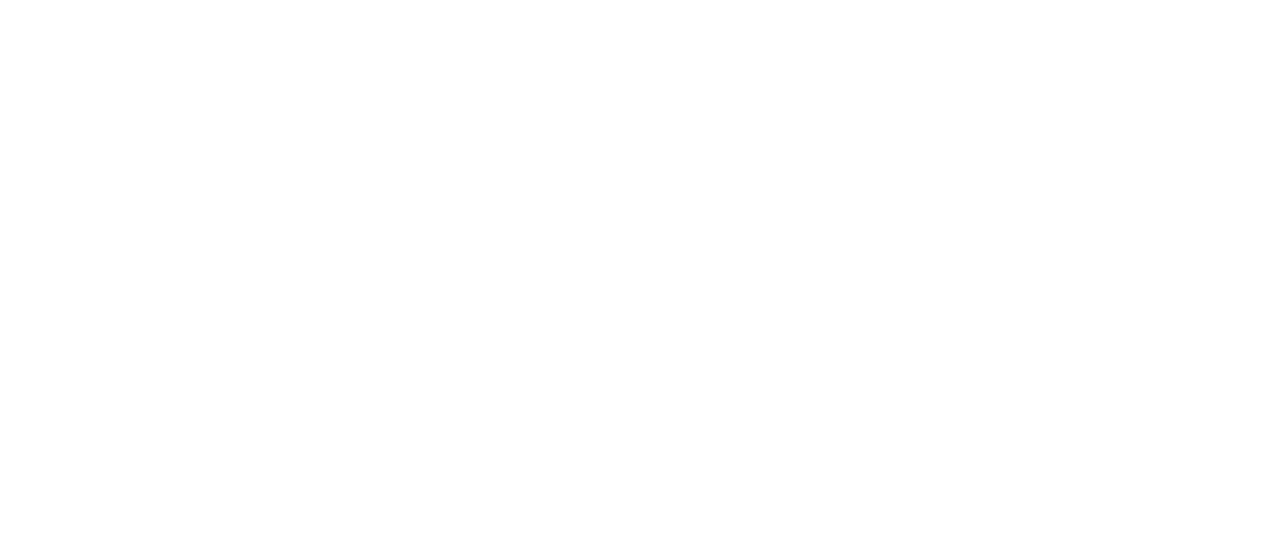
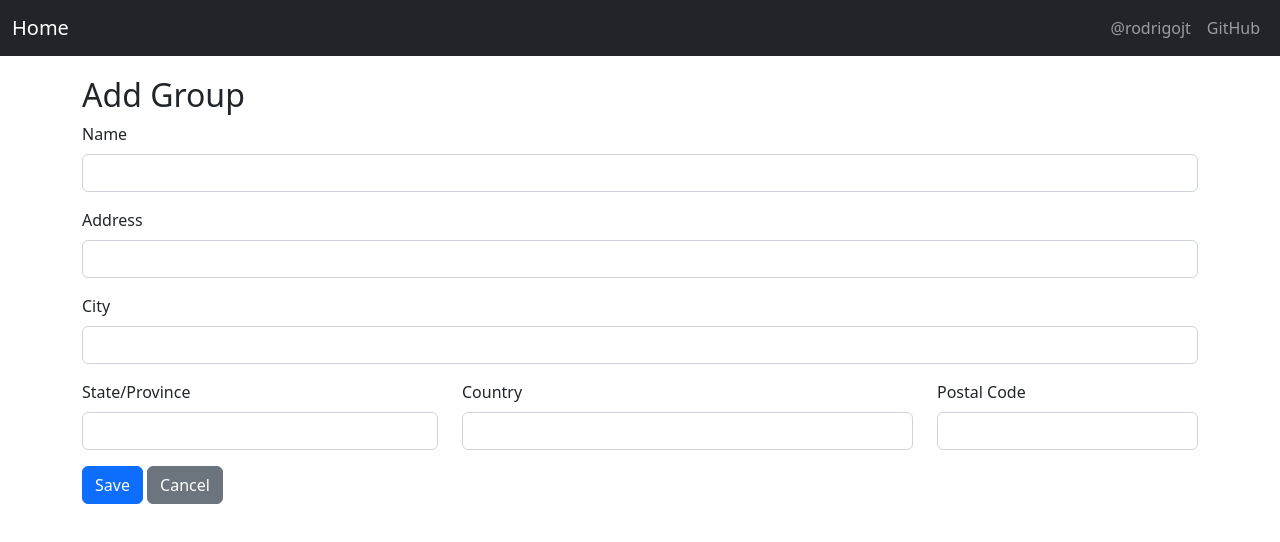
Before and after one commit to rodrigojteixeira/SpringBootReact, a React (Create React App) app in the folder frontend/: page /groups/1 in a window 1280 px wide. Before the commit this address had no page. Shown: the top 542 px of the page. Built offline with nearby package versions, Linux system fonts and the light colour scheme; no server answers.

Commit message:
Able to add and edit groups

```diff
--- a/frontend/src/App.js
+++ b/frontend/src/App.js
@@ -11,6 +11,7 @@
       <Routes>
         <Route exact path="/" element={<Home/>}/>
         <Route path='/groups' exact={true} element={<GroupList/>}/>
+        <Route path='/groups/:id' element={<GroupEdit/>}/>
       </Routes>
     </Router>
   )
--- /dev/null
+++ b/frontend/src/GroupEdit.js
@@ -0,0 +1,97 @@
+import React, { useEffect, useState } from 'react';
+import { Link, useNavigate, useParams } from 'react-router-dom';
+import { Button, Container, Form, FormGroup, Input, Label } from 'reactstrap';
+import AppNavbar from './AppNavbar';
+
+const GroupEdit = () => {
+  const initialFormState = {
+    name: '',
+    address: '',
+    city: '',
+    stateOrProvince: '',
+    country: '',
+    postalCode: ''
+  };
+  const [group, setGroup] = useState(initialFormState);
+  const navigate = useNavigate();
+  const { id } = useParams();
+
+  useEffect(() => {
+    if (id !== 'new') {
+      fetch(`/api/group/${id}`)
+        .then(response => response.json())
+        .then(data => setGroup(data));
+    }
+  }, [id, setGroup]);
+
+  const handleChange = (event) => {
+    const { name, value } = event.target
+
+    setGroup({ ...group, [name]: value })
+  }
+
+  const handleSubmit = async (event) => {
+    event.preventDefault();
+
+    await fetch(`/api/group${group.id ? `/${group.id}` : ''}`, {
+      method: (group.id) ? 'PUT' : 'POST',
+      headers: {
+        'Accept': 'application/json',
+        'Content-Type': 'application/json'
+      },
+      body: JSON.stringify(group)
+    });
+    setGroup(initialFormState);
+    navigate('/groups');
+  }
+
+  const title = <h2>{group.id ? 'Edit Group' : 'Add Group'}</h2>;
+
+  return (<div>
+      <AppNavbar/>
+      <Container>
+        {title}
+        <Form onSubmit={handleSubmit}>
+          <FormGroup>
+            <Label for="name">Name</Label>
+            <Input type="text" name="name" id="name" value={group.name || ''}
+                   onChange={handleChange} autoComplete="name"/>
+          </FormGroup>
+          <FormGroup>
+            <Label for="address">Address</Label>
+            <Input type="text" name="address" id="address" value={group.address || ''}
+                   onChange={handleChange} autoComplete="address-level1"/>
+          </FormGroup>
+          <FormGroup>
+            <Label for="city">City</Label>
+            <Input type="text" name="city" id="city" value={group.city || ''}
+                   onChange={handleChange} autoComplete="address-level1"/>
+          </FormGroup>
+          <div className="row">
+            <FormGroup className="col-md-4 mb-3">
+              <Label for="stateOrProvince">State/Province</Label>
+              <Input type="text" name="stateOrProvince" id="stateOrProvince" value={group.stateOrProvince || ''}
+                     onChange={handleChange} autoComplete="address-level1"/>
+            </FormGroup>
+            <FormGroup className="col-md-5 mb-3">
+              <Label for="country">Country</Label>
+              <Input type="text" name="country" id="country" value={group.country || ''}
+                     onChange={handleChange} autoComplete="address-level1"/>
+            </FormGroup>
+            <FormGroup className="col-md-3 mb-3">
+              <Label for="country">Postal Code</Label>
+              <Input type="text" name="postalCode" id="postalCode" value={group.postalCode || ''}
+                     onChange={handleChange} autoComplete="address-level1"/>
+            </FormGroup>
+          </div>
+          <FormGroup>
+            <Button color="primary" type="submit">Save</Button>{' '}
+            <Button color="secondary" tag={Link} to="/groups">Cancel</Button>
+          </FormGroup>
+        </Form>
+      </Container>
+    </div>
+  )
+};
+
+export default GroupEdit;
```
